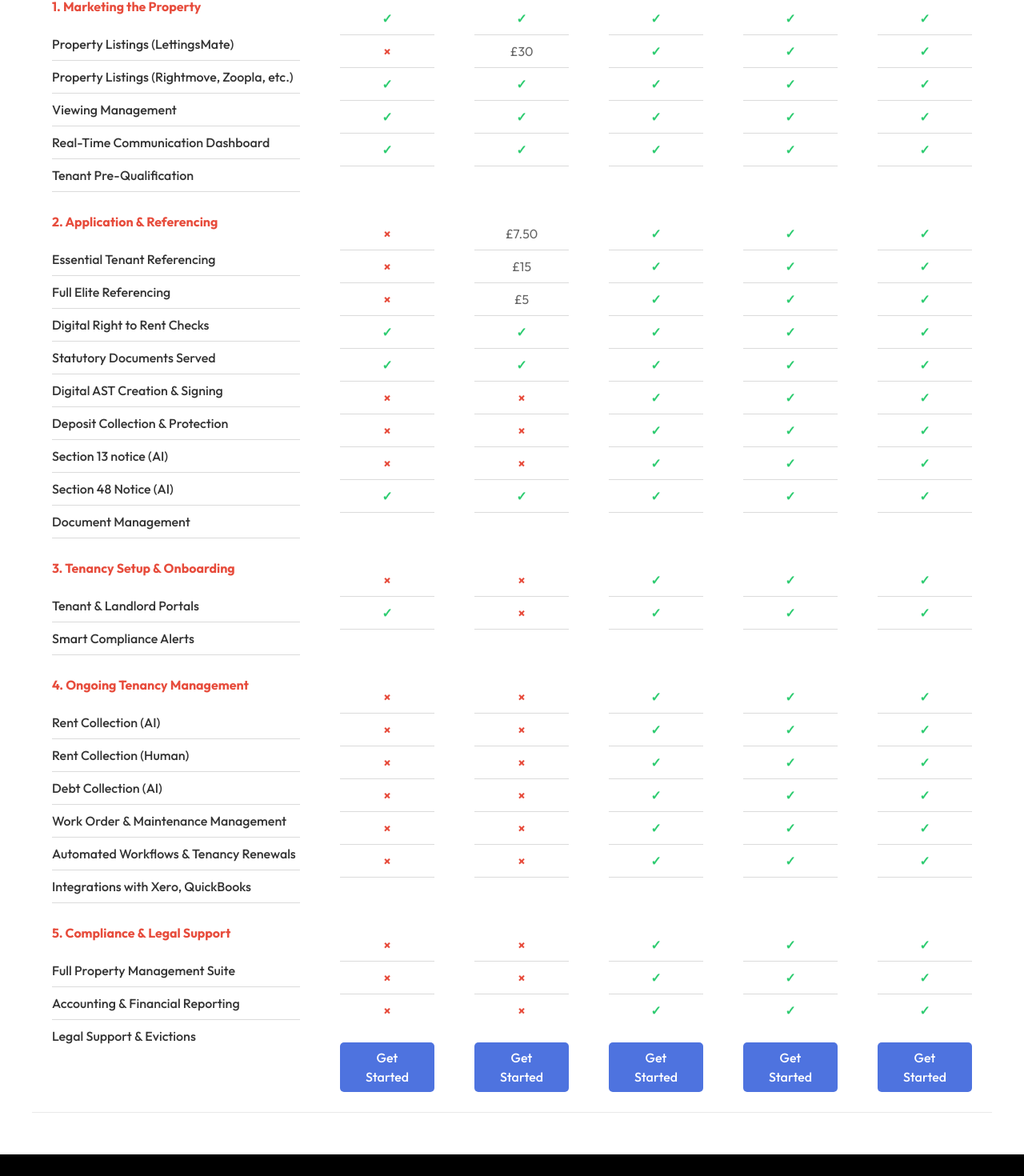
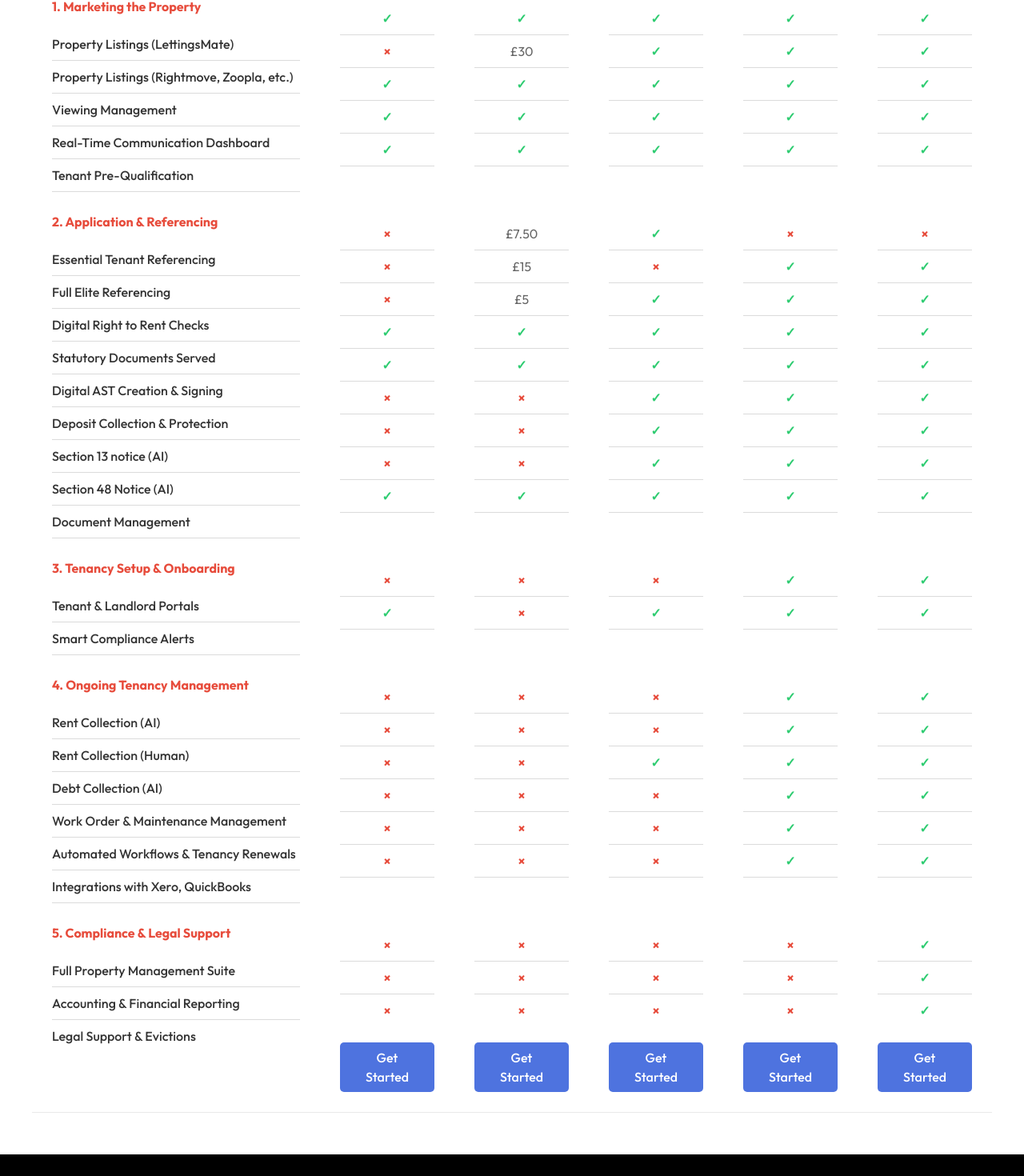
Before and after one commit to tasnimultas67/toolstrek, a Next.js app: page /pricing in a window 1280 px wide. Shown: the part 329-1799 px from the top of the page at 80% size. Built offline with nearby package versions, Linux system fonts and the light colour scheme.

Commit message:
fix: Update feature icons on pricing page to reflect accurate availability

```diff
--- a/app/pricing/page.js
+++ b/app/pricing/page.js
@@ -577,7 +577,7 @@ const page = () => {
               <li>
                 <span class="feature-name">Full Elite Referencing</span>
                 <span class="feature-value">
-                  <span class="icon-yes">✓</span>
+                  <span class="icon-no">×</span>
                 </span>
               </li>
               <li>
@@ -629,7 +629,7 @@ const page = () => {
               <li>
                 <span class="feature-name">Tenant & Landlord Portals</span>
                 <span class="feature-value">
-                  <span class="icon-yes">✓</span>
+                  <span class="icon-no">×</span>
                 </span>
               </li>
               <li>
@@ -643,13 +643,13 @@ const page = () => {
               <li>
                 <span class="feature-name">Rent Collection (AI)</span>
                 <span class="feature-value">
-                  <span class="icon-yes">✓</span>
+                  <span class="icon-no">×</span>
                 </span>
               </li>
               <li>
                 <span class="feature-name">Rent Collection (Human)</span>
                 <span class="feature-value">
-                  <span class="icon-yes">✓</span>
+                  <span class="icon-no">×</span>
                 </span>
               </li>
               <li>
@@ -663,7 +663,7 @@ const page = () => {
                   Work Order & Maintenance Management
                 </span>
                 <span class="feature-value">
-                  <span class="icon-yes">✓</span>
+                  <span class="icon-no">×</span>
                 </span>
               </li>
               <li>
@@ -671,7 +671,7 @@ const page = () => {
                   Automated Workflows & Tenancy Renewals
                 </span>
                 <span class="feature-value">
-                  <span class="icon-yes">✓</span>
+                  <span class="icon-no">×</span>
                 </span>
               </li>
               <li>
@@ -679,7 +679,7 @@ const page = () => {
                   Integrations with Xero, QuickBooks
                 </span>
                 <span class="feature-value">
-                  <span class="icon-yes">✓</span>
+                  <span class="icon-no">×</span>
                 </span>
               </li>
 
@@ -687,7 +687,7 @@ const page = () => {
               <li>
                 <span class="feature-name">Full Property Management Suite</span>
                 <span class="feature-value">
-                  <span class="icon-yes">✓</span>
+                  <span class="icon-no">×</span>
                 </span>
               </li>
               <li>
@@ -695,13 +695,13 @@ const page = () => {
                   Accounting & Financial Reporting
                 </span>
                 <span class="feature-value">
-                  <span class="icon-yes">✓</span>
+                  <span class="icon-no">×</span>
                 </span>
               </li>
               <li>
                 <span class="feature-name">Legal Support & Evictions</span>
                 <span class="feature-value">
-                  <span class="icon-yes">✓</span>
+                  <span class="icon-no">×</span>
                 </span>
               </li>
             </ul>
@@ -760,7 +760,7 @@ const page = () => {
               <li>
                 <span class="feature-name">Essential Tenant Referencing</span>
                 <span class="feature-value">
-                  <span class="icon-yes">✓</span>
+                  <span class="icon-no">×</span>
                 </span>
               </li>
               <li>
@@ -876,7 +876,7 @@ const page = () => {
               <li>
                 <span class="feature-name">Full Property Management Suite</span>
                 <span class="feature-value">
-                  <span class="icon-yes">✓</span>
+                  <span class="icon-no">×</span>
                 </span>
               </li>
               <li>
@@ -884,13 +884,13 @@ const page = () => {
                   Accounting & Financial Reporting
                 </span>
                 <span class="feature-value">
-                  <span class="icon-yes">✓</span>
+                  <span class="icon-no">×</span>
                 </span>
               </li>
               <li>
                 <span class="feature-name">Legal Support & Evictions</span>
                 <span class="feature-value">
-                  <span class="icon-yes">✓</span>
+                  <span class="icon-no">×</span>
                 </span>
               </li>
             </ul>
@@ -949,7 +949,7 @@ const page = () => {
               <li>
                 <span class="feature-name">Essential Tenant Referencing</span>
                 <span class="feature-value">
-                  <span class="icon-yes">✓</span>
+                  <span class="icon-no">×</span>
                 </span>
               </li>
               <li>
```
